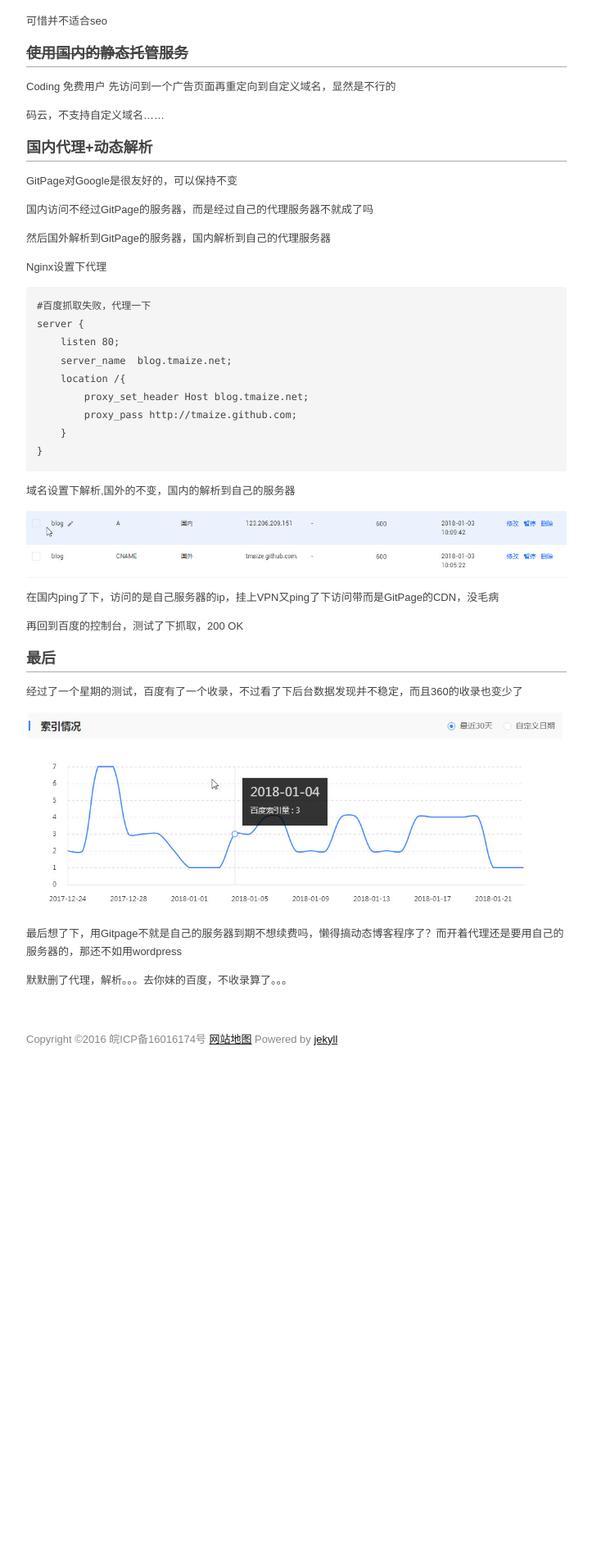
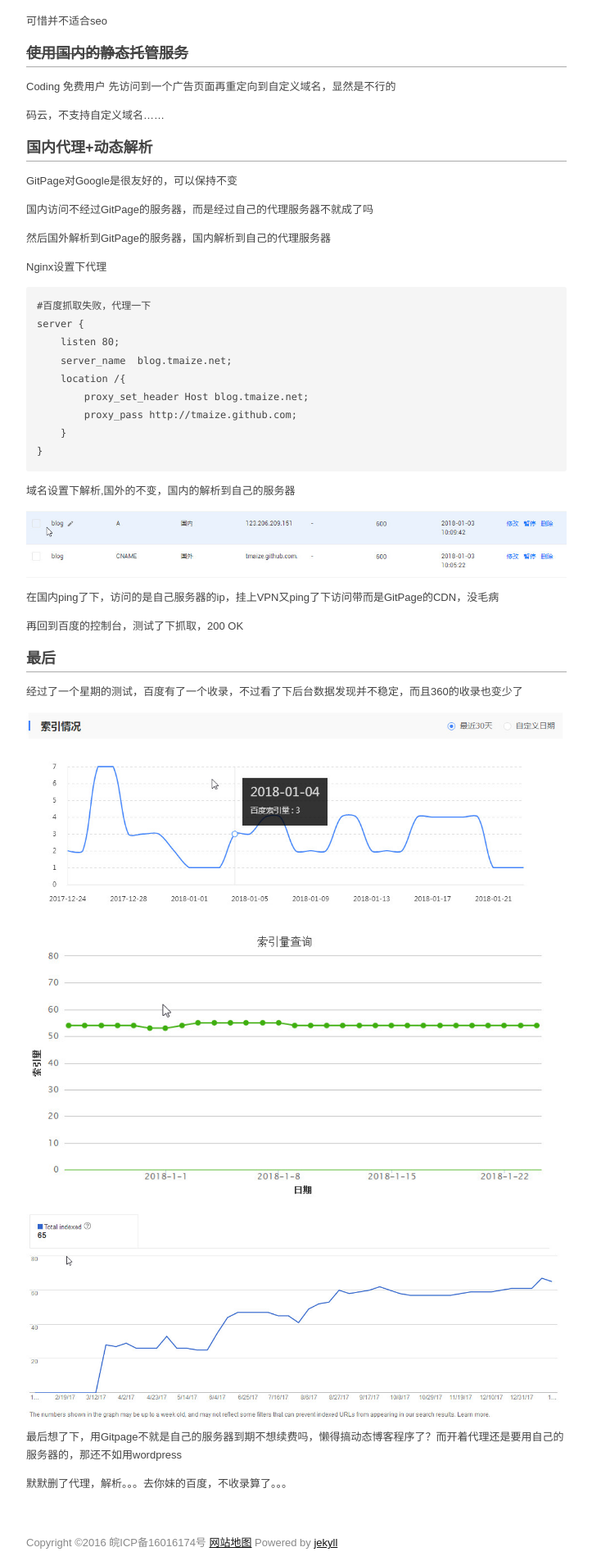
Before and after one commit to TMaize/tmaize-blog, a Jekyll site: the page built from _posts/2018-01-21-解决GitPage百度不收录.md, in a window 1280 px wide. Shown: the part 801-2705 px from the top of the page at 82% size, without its empty margins (278-1001 px from the left). Built offline with Jekyll 4.4.1, drawn with Linux system fonts in a browser that asks for light colours; comment, search, counter and statistics services are not loaded; before the commit the page ends 2090 px from its top, so only the background shows below that.

Commit message:
修改文章

```diff
--- a/_posts/2018-01-21-解决GitPage百度不收录.md
+++ b/_posts/2018-01-21-解决GitPage百度不收录.md
@@ -80,6 +80,10 @@ server {
 
 ![02](2.jpg)
 
+![03](3.jpg)
+
+![04](4.jpg)
+
 最后想了下，用Gitpage不就是自己的服务器到期不想续费吗，懒得搞动态博客程序了？而开着代理还是要用自己的服务器的，那还不如用wordpress
 
 默默删了代理，解析。。。去你妹的百度，不收录算了。。。
```
Also changed, not shown: posts/2018/01/21/3.jpg (added), posts/2018/01/21/4.jpg (added).
